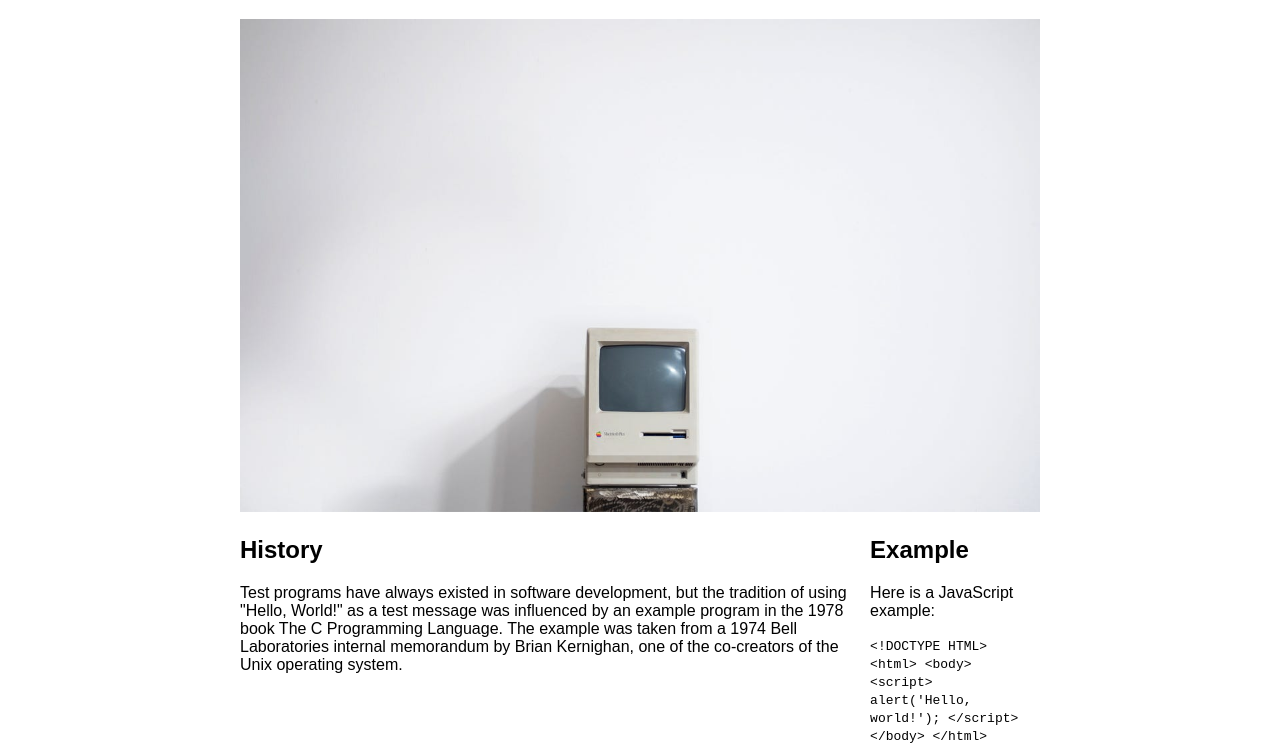
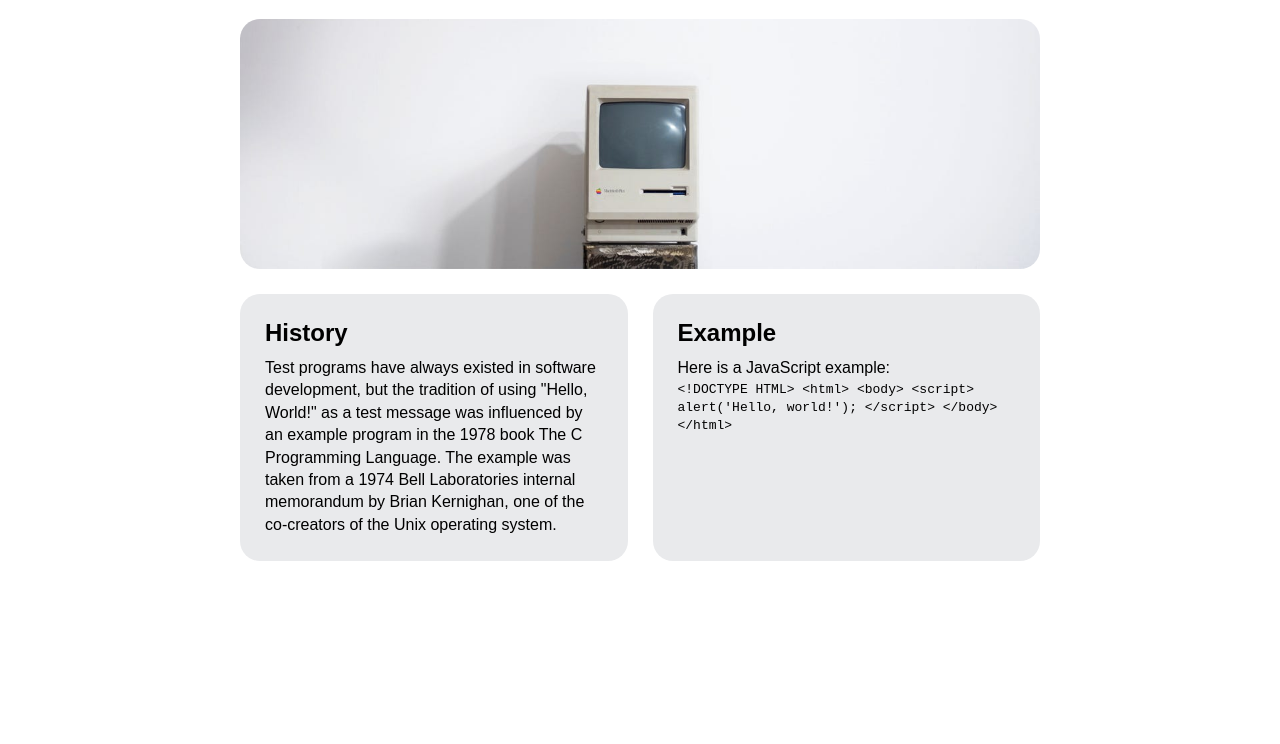
Before and after one commit to miabodenhorn/hello-world, a plain HTML site: page index.html in a window 1280 px wide. Shown: the part 128-872 px from the top of the page. After the commit the page ends 800 px from the top, so only its background shows below. Drawn offline with Linux system fonts and the light colour scheme.

Commit message:
Layout CSS

```diff
--- a/index.html
+++ b/index.html
@@ -19,7 +19,9 @@
 
     <main>
       <h1>HelloWorld</h1>
-    <img src="images/mac-photo.jpg" alt="Vintage mac">
+    <div class="masthead">
+
+    </div>
     <div class="details">
       <section>
       <h2>History</h2>
--- a/screen.css
+++ b/screen.css
@@ -15,10 +15,39 @@ main {
 
 }
 
+.masthead {
+    background-image: url('images/mac-photo.jpg');
+    background-size: cover;
+    background-position: bottom;
+    height: 250px;
+    border-radius: 20px;
+}
+
 .details {
     display: flex;
+    gap: 25px;
+}
+
+.details section {
+    flex-grow: 1;
+    flex-basis: 0;
+    background: #E9EAEC;
+    padding: 25px;
+    border-radius: 20px;
+    margin-top: 25px;
+
 }
 
 img {
     width: 100%;
+
 }
+
+h2 {
+    margin: 0 0 10px 0;
+}
+
+p {
+    margin: 0;
+    line-height: 1.4em;
+}
```
